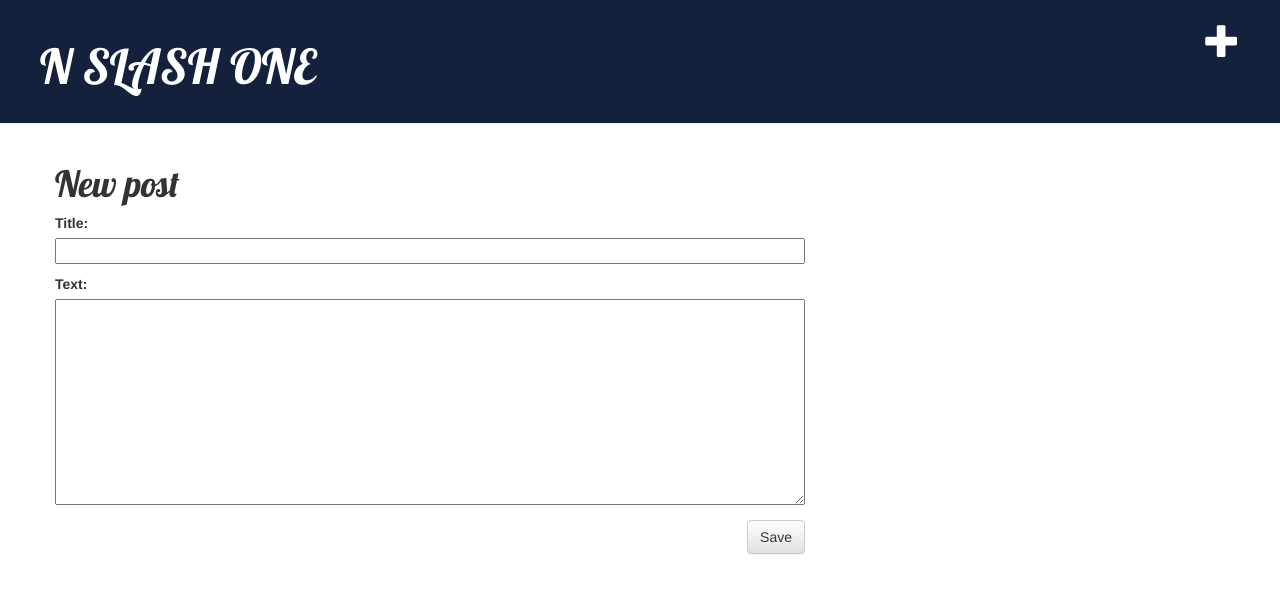
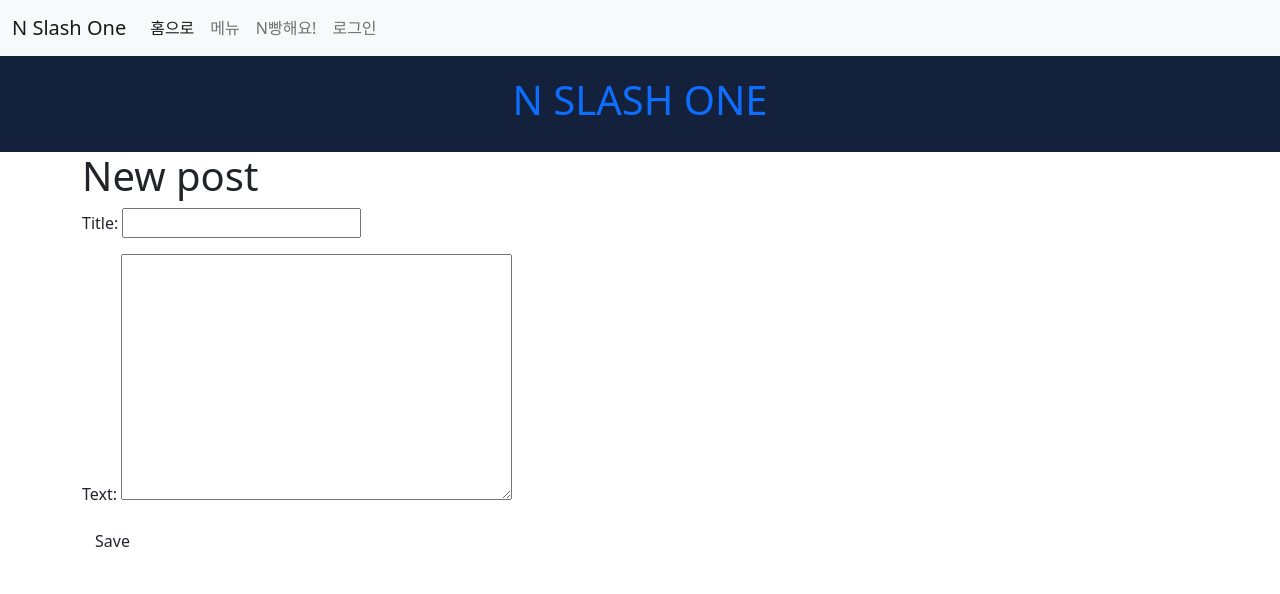
Before and after one commit to jaeyunim/nslashone, a Django app: page /post/new/ in a window 1280 px wide. Shown: the top 594 px of the page. Run offline with Django 3.2, Linux system fonts and the light colour scheme; some libraries are stand-ins or nearby versions.

Commit message:
add login/logout using django.auth

```diff
--- a/blog/static/css/blog.css
+++ b/blog/static/css/blog.css
@@ -1,63 +1,12 @@
-@import url(base.css);
-
-h1 a {
-    color: #FCA205;
-    font-family: 'Lobster';
+a {
+    text-decoration: none;
 }
 
 .page-header {
+    padding: 20px;
     background-color: #14213d;
-    margin-top: 0;
-    padding: 20px 20px 20px 40px;
+    text-align: center;
+    color: inherit;
 }
 
-.page-header h1,
-.page-header h1 a,
-.page-header h1 a:visited,
-.page-header h1 a:active {
-    color: #ffffff;
-    font-size: 36pt;
-    text-decoration: none;
-}
-
-.content {
-    margin-left: 40px;
-}
-
-h1,
-h2,
-h3,
-h4 {
-    font-family: 'Lobster', cursive;
-}
-
-.date {
-    color: #828282;
-}
-
-.save {
-    float: right;
-}
-
-.post-form textarea,
-.post-form input {
-    width: 100%;
-}
-
-.top-menu,
-.top-menu:hover,
-.top-menu:visited {
-    color: #ffffff;
-    float: right;
-    font-size: 26pt;
-    margin-right: 20px;
-}
-
-.post {
-    margin-bottom: 70px;
-}
-
-.post h1 a,
-.post h1 a:visited {
-    color: #000000;
-}
+.page-header h1 {}
--- a/blog/templates/blog/base.html
+++ b/blog/templates/blog/base.html
@@ -6,14 +6,37 @@
   <meta charset="UTF-8">
   <meta http-equiv="X-UA-Compatible" content="IE=edge">
   <meta name="viewport" content="width=device-width, initial-scale=1.0">
-  <link rel="stylesheet" href="//maxcdn.bootstrapcdn.com/bootstrap/3.2.0/css/bootstrap.min.css">
-  <link rel="stylesheet" href="//maxcdn.bootstrapcdn.com/bootstrap/3.2.0/css/bootstrap-theme.min.css">
+  <link href="https://cdn.jsdelivr.net/npm/bootstrap@5.1.3/dist/css/bootstrap.min.css" rel="stylesheet"
+    integrity="sha384-1BmE4kWBq78iYhFldvKuhfTAU6auU8tT94WrHftjDbrCEXSU1oBoqyl2QvZ6jIW3" crossorigin="anonymous">
   <link rel="stylesheet" href="{% static 'css/blog.css' %}">
   <link href="//fonts.googleapis.com/css?family=Lobster&subset=latin,latin-ext" rel="stylesheet" type="text/css">
   <title>Document</title>
 </head>
 
 <body>
+  <!-- nav bar -->
+  <nav class="navbar navbar-expand-lg navbar-light bg-light">
+    <div class="container-fluid">
+      <a class="navbar-brand" href="#">N Slash One</a>
+      <button class="navbar-toggler" type="button" data-bs-toggle="collapse" data-bs-target="#navbarNavAltMarkup"
+        aria-controls="navbarNavAltMarkup" aria-expanded="false" aria-label="Toggle navigation">
+        <span class="navbar-toggler-icon"></span>
+      </button>
+      <div class="collapse navbar-collapse" id="navbarNavAltMarkup">
+        <div class="navbar-nav">
+          <a class="nav-link active" aria-current="page" href="#">홈으로</a>
+          <a class="nav-link" href="#">메뉴</a>
+          <a class="nav-link" href="#">N빵해요!</a>
+          {% if user.is_authenticated %}
+          <a class="nav-link" href="{% url 'users:logout' %}">{{ user.username }}님 로그아웃</a>
+          {% else %}
+          <a class="nav-link" href="{% url 'users:login' %}">로그인</a>
+          {% endif %}
+        </div>
+      </div>
+    </div>
+  </nav>
+  <!-- header -->
   <div class="page-header">
     <a href="{% url 'post_new' %}" class="top-menu">
       <span class="glyphicon glyphicon-plus"></span>
@@ -28,6 +51,9 @@
       </div>
     </div>
   </div>
+  <script src="https://cdn.jsdelivr.net/npm/bootstrap@5.1.3/dist/js/bootstrap.bundle.min.js"
+    integrity="sha384-ka7Sk0Gln4gmtz2MlQnikT1wXgYsOg+OMhuP+IlRH9sENBO0LRn5q+8nbTov4+1p"
+    crossorigin="anonymous"></script>
 </body>
 
 </html>
--- a/blog/urls.py
+++ b/blog/urls.py
@@ -6,4 +6,5 @@ urlpatterns = [
     path("post/<int:pk>/", views.post_detail, name="post_detail"),
     path("post/new/", views.post_new, name="post_new"),
     path("post/<int:pk>/edit/", views.post_edit, name="post_edit"),
+    path("test", views.test, name="test"),
 ]
--- a/blog/views.py
+++ b/blog/views.py
@@ -46,3 +46,7 @@ def post_edit(request, pk):
     else:
         form = PostForm(instance=post)
     return render(request, "blog/post_edit.html", {"form": form})
+
+
+def test(request):
+    return render(request, "blog/test.html")
--- a/config/settings.py
+++ b/config/settings.py
@@ -128,3 +128,7 @@ STATIC_URL = "/static/"
 STATIC_ROOT = os.path.join(BASE_DIR, "static")
 
 AUTH_USER_MODEL = "users.User"
+
+""" 로그인, 로그아웃 """
+LOGIN_REDIRECT_URL = "/"
+LOGOUT_REDIRECT_URL = "/"
--- a/config/urls.py
+++ b/config/urls.py
@@ -20,4 +20,5 @@ from django.urls import path, include
 urlpatterns = [
     path("admin/", admin.site.urls),
     path("", include("blog.urls")),
+    path("users/", include("users.urls")),
 ]
--- /dev/null
+++ b/users/urls.py
@@ -0,0 +1,18 @@
+from django.urls import URLPattern, path
+from django.contrib.auth import views as auth_views
+from .views import *
+
+app_name = "users"
+
+urlpatterns = [
+    path(
+        "login/",
+        auth_views.LoginView.as_view(template_name="users/login.html"),
+        name="login",
+    ),
+    path(
+        "logout/",
+        auth_views.LogoutView.as_view(),
+        name="logout",
+    ),
+]
```
Also changed, not shown: users/templates/users/form_errors.html (added, +31 -0 lines), users/templates/users/login.html (added, +28 -0 lines).
